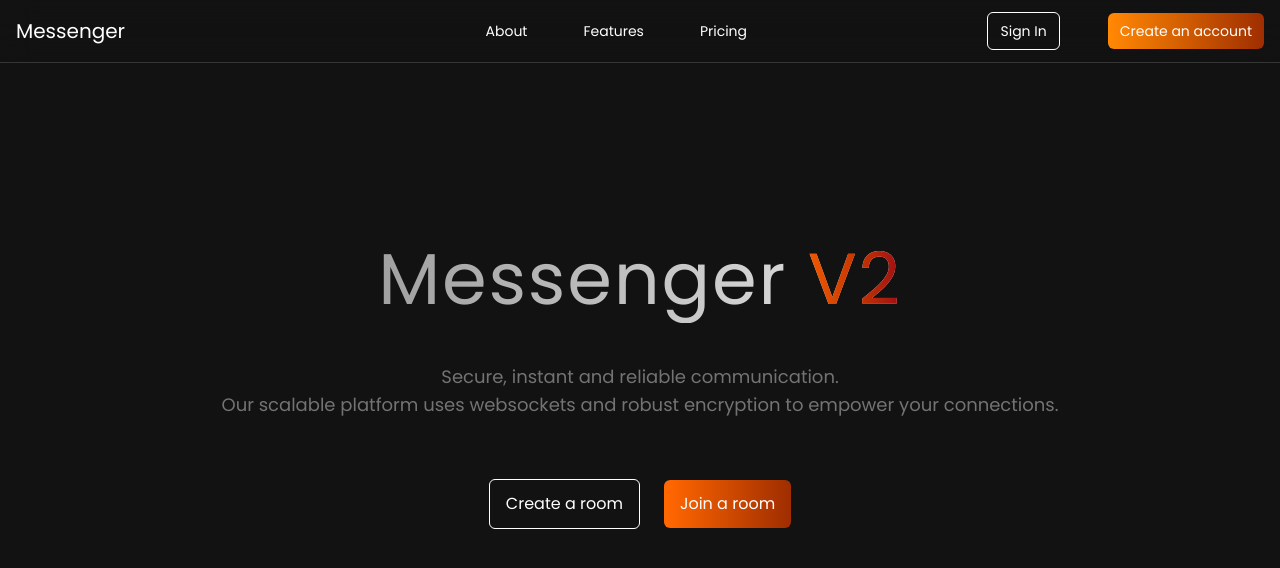
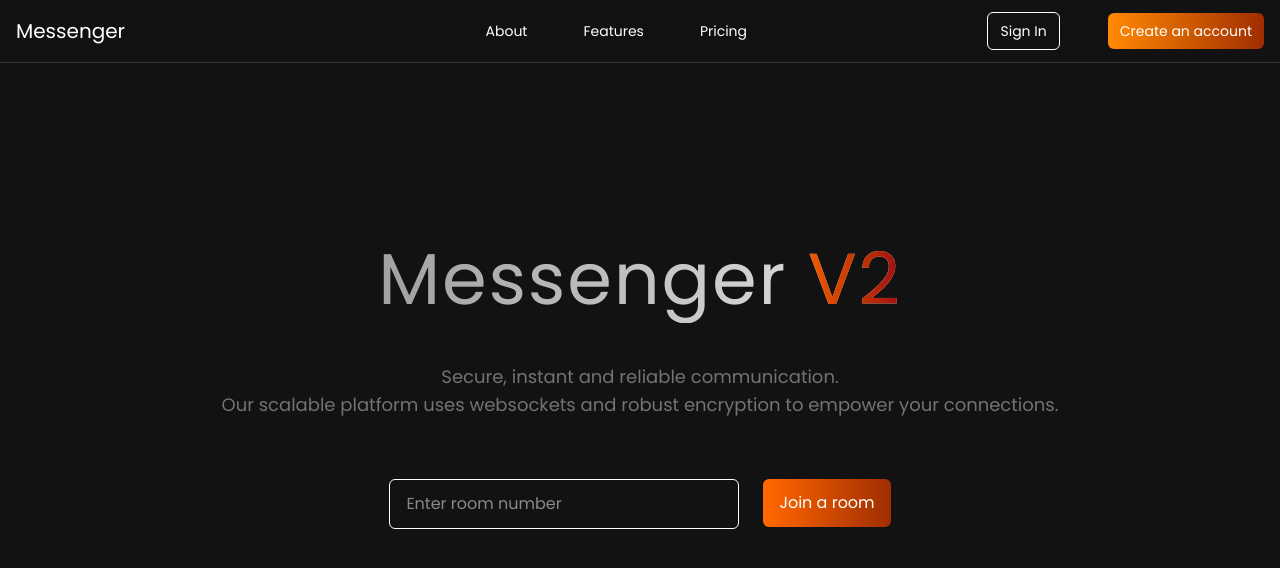
Before and after one commit to adityanair42/messenger-v2, a Next.js app in the folder apps/frontend/: page / in a window 1280 px wide. Both pictures are taken after a click on the button "Create a room". Shown: the top 568 px of the page. Built offline with nearby package versions, Linux system fonts and the light colour scheme.

Commit message:
added dynamic input in landing page

```diff
--- a/apps/frontend/app/chats/page.tsx
+++ /dev/null
@@ -1,7 +0,0 @@
-export default function Home(){
-  return(
-    <div>
-      hello
-    </div>
-  )
-}
--- a/apps/frontend/components/HeroSection.tsx
+++ b/apps/frontend/components/HeroSection.tsx
@@ -1,7 +1,14 @@
+"use client"
+import { useState } from "react";
+
 export function HeroSection() {
-  return(
+
+  const [Input1, setInput1] = useState(false);
+  const [Input2, setInput2] = useState(false);
+
+  return (
     <div className="flex flex-col items-center mt-45">
-      <h1  className="text-7xl text-center tracking-wide bg-gradient-to-r from-neutral-400 to-neutral-200 bg-clip-text text-transparent pb-2">
+      <h1 className="text-7xl text-center tracking-wide bg-gradient-to-r from-neutral-400 to-neutral-200 bg-clip-text text-transparent pb-2">
         Messenger
         <span className="bg-gradient-to-r from-orange-500 to-red-800 text-transparent bg-clip-text">
           {" "}V2
@@ -10,13 +17,35 @@
       <p className="mt-10 text-lg text-center text-neutral-500 max-w-4xl">
         Secure, instant and reliable communication. <br /> Our scalable platform uses websockets and robust encryption to empower your connections.
       </p>
-      <div className="mt-15">
-        <button className="py-3 px-4 mx-3 rounded-md border">
-          Create a room
-        </button>
-        <button className="bg-gradient-to-r from-orange-500 to-orange-800 py-3 px-4 mx-3 rounded-md">
-          Join a room
-        </button>
+      <div className="mt-15 flex justify-center">
+        {!Input1 && (
+          <div>
+            <button className="py-3 px-4 mx-3 rounded-md border" onClick={() => {
+              setInput1(!Input1)
+            }}>
+              Create a room
+            </button>
+          </div>
+        )}
+        {Input1 && (
+          <div>
+            <input type="text" placeholder="Enter room number" className="py-3 px-4 mx-3 rounded-md border" />
+          </div>
+        )}
+        {!Input2 && (
+          <div>
+            <button className="bg-gradient-to-r from-orange-500 to-orange-800 py-3 px-4 mx-3 rounded-md" onClick={() => {
+              setInput2(!Input2)
+            }}>
+              Join a room
+            </button>
+          </div>
+        )}
+        {Input2 && (
+          <div>
+            <input type="text" placeholder="Enter room number" className="bg-gradient-to-r from-orange-500 to-orange-800 py-3 px-4 mx-3 rounded-md" />
+          </div>
+        )}
       </div>
     </div>
   )
```
